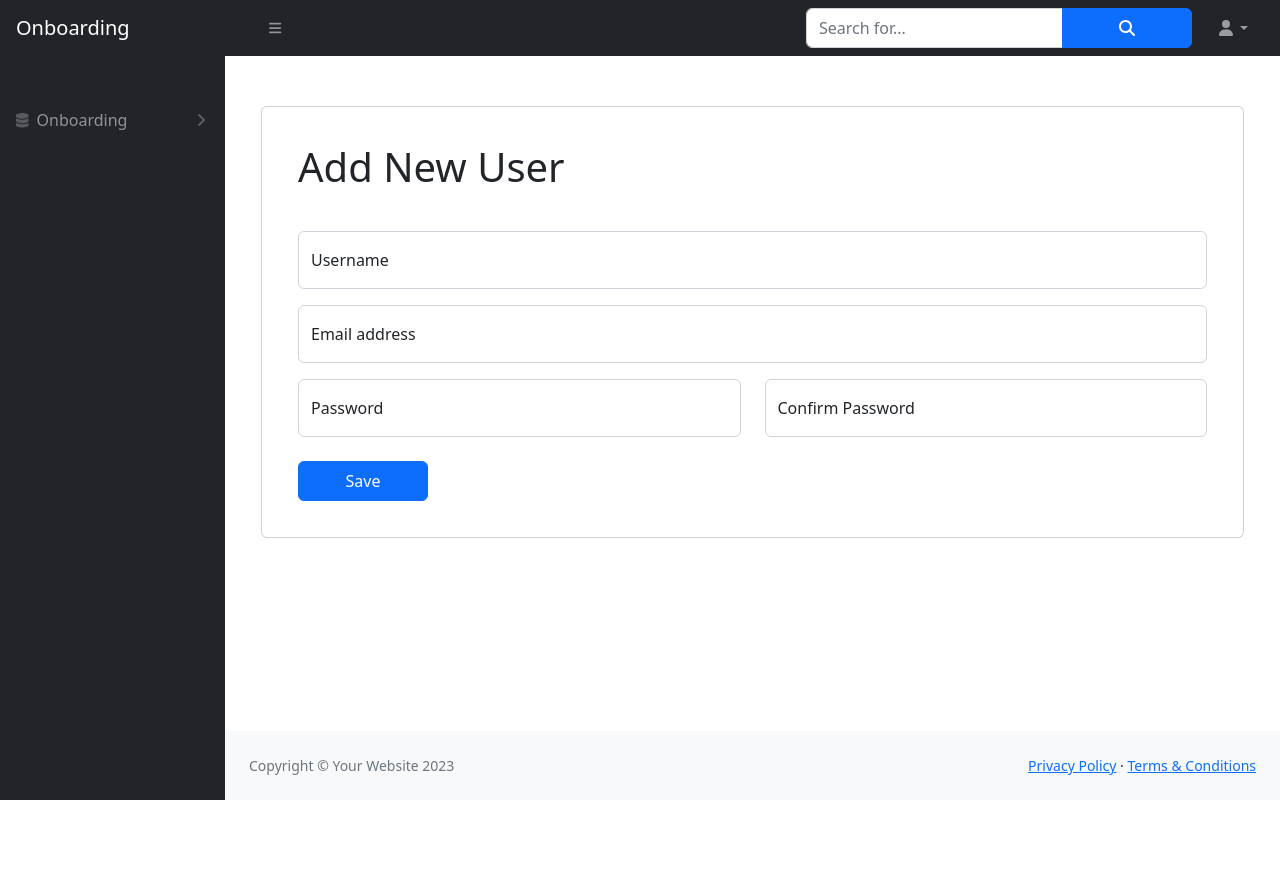
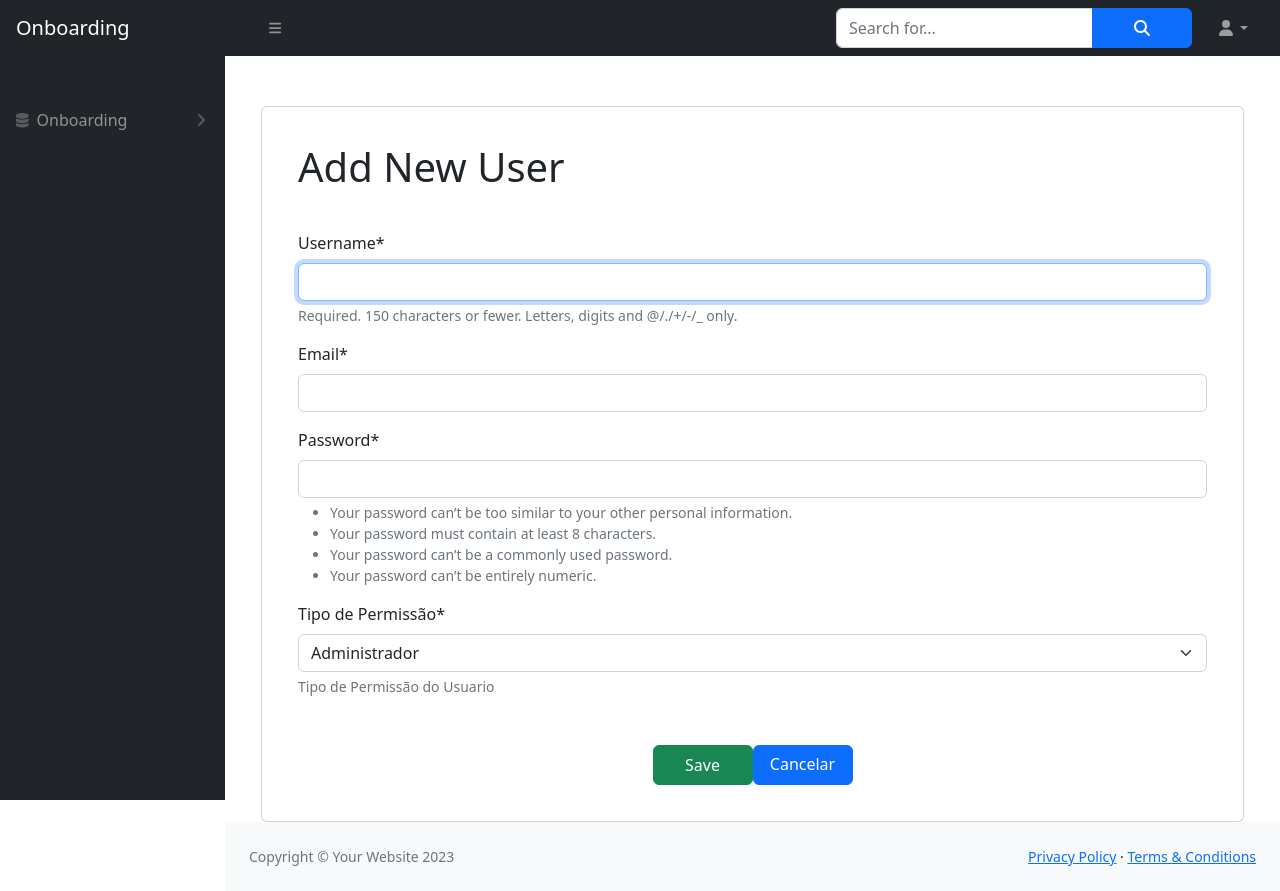
Before and after one commit to Marcos-felip/Gestao-de-Tarefas-Colaborativa, a Django app: page /users/new_user/ in a window 1280 px wide. Before the commit the page ends 800 px from the top, so only its background shows below. Run offline with Django 5.2, Linux system fonts and the light colour scheme; some libraries are stand-ins or nearby versions.

Commit message:
função de deletar usuario em progresso

```diff
--- a/static/css/styles-tarefa.css
+++ b/static/css/styles-tarefa.css
@@ -8,8 +8,3 @@
     height: 40px;
     cursor: pointer;
 }
-
-.btn.btn-primary{
-    float:right;
-    width: 120px;
-}
--- a/static/css/styles-usuario.css
+++ b/static/css/styles-usuario.css
@@ -1,4 +1,3 @@
-.btn.btn-primary{
-    float:right;
-    width: 130px;
+.btn btn-primary{
+    width: 120px;
 }
--- a/templates/account/signup.html
+++ b/templates/account/signup.html
@@ -1,6 +1,6 @@
 {% extends "account/base.html" %}
 {% load static allauth i18n %}
-
+{% load crispy_forms_tags %}
 {% block head_title %}
   {% trans "Create Account" %}
 {% endblock head_title %}
--- a/templates/administration/novo_usuario.html
+++ b/templates/administration/novo_usuario.html
@@ -1,135 +1,29 @@
 {% extends "dashboard/base.html" %}
 {% load static allauth i18n %}
+{% load crispy_forms_tags %}
 {% block title %}
   Novo Usuario{{ block.super }}
 {% endblock title %}
 
 {% block content %}
-{% comment %} Campo para dicionar Novo usuário {% endcomment %}
-
 <div class="container mt-4">
   <div class="card">
     <h1 class="p-3">{% trans "Add New User" %}</h1>
     <div class="card-body">
-      <form method="post" action="{% url 'user_create_view' %}">
+      <form method="post" class="my-class">
         {% csrf_token %}
-        <div class="form-floating mb-3">
-          <input
-            class="form-control {% if form.username.errors %}is-invalid{% endif %}"
-            id="inputUsername"
-            type="text"
-            name="username"
-            placeholder="{% trans 'Username' %}"
-            value="{{ form.username.value|default_if_none:'' }}"
-          />
-          <label for="inputUsername">{% trans "Username" %}</label>
-          {% for error in form.username.errors %}
-          <div class="invalid-feedback">{{ error }}</div>
-          {% endfor %}
-        </div>
-        <div class="form-floating mb-3">
-          <input
-            class="form-control {% if form.email.errors %}is-invalid{% endif %}"
-            id="inputEmail"
-            type="email"
-            name="email"
-            placeholder="{% trans 'Email address' %}"
-            value="{{ form.email.value|default_if_none:'' }}"
-          />
-          <label for="inputEmail">{% trans "Email address" %}</label>
-          {% for error in form.email.errors %}
-          <div class="invalid-feedback">{{ error }}</div>
-          {% endfor %}
-        </div>
-        {% if form.email2 %}
-        <div class="form-floating mb-3">
-          <input
-            class="form-control {% if form.email2.errors %}is-invalid{% endif %}"
-            id="inputEmail2"
-            type="email"
-            name="email2"
-            placeholder="{% trans 'Confirm email address' %}"
-            value="{{ form.email2.value|default_if_none:'' }}"
-          />
-          <label for="inputEmail2">{% trans "Confirm Email Address" %}</label>
-          {% for error in form.email2.errors %}
-          <div class="invalid-feedback">{{ error }}</div>
-          {% endfor %}
-        </div>
-        {% endif %}
-        <div class="row mb-3">
-          <div class="col-md-6">
-            <div class="form-floating mb-3 mb-md-0">
-              <input
-                class="form-control {% if form.password1.errors %}is-invalid{% endif %}"
-                id="inputPassword1"
-                type="password"
-                name="password1"
-                placeholder="{% trans 'Create a password' %}"
-              />
-              <label for="inputPassword1">{% trans "Password" %}</label>
-              {% for error in form.password1.errors %}
-              <div class="invalid-feedback">{{ error }}</div>
-              {% endfor %}
-            </div>
-          </div>
-          <div class="col-md-6">
-            <div class="form-floating mb-3 mb-md-0">
-              <input
-                class="form-control {% if form.password2.errors %}is-invalid{% endif %}"
-                id="inputPassword2"
-                type="password"
-                name="password2"
-                placeholder="{% trans 'Confirm password' %}"
-              />
-              <label for="inputPassword2">{% trans "Confirm Password" %}</label>
-              {% for error in form.password2.errors %}
-              <div class="invalid-feedback">{{ error }}</div>
-              {% endfor %}
-            </div>
+        {{ form|crispy }}
+        <div class="container mt-5">
+          <div class="d-flex justify-content-center">
+            <button type="submit" class="btn btn-success btn-block">
+              {% trans "Save" %}
+            </button>
+            <a href="{% url 'user_list_view' %}" class="btn btn-primary">Cancelar</a>
           </div>
         </div>
-        <div class="mt-4 mb-0">
-          <div class="d-grid">
-            <button type="submit" class="btn btn-primary btn-block">
-              {% trans "Save" %}
-            </button>
-          </div>
-        </div>
-        {{ redirect_field }}
       </form>
     </div>
   </div>
 </div>
 
-{% comment %} Adicionar Usuario a um Time/Equipe {% endcomment %}
-
-{% comment %} <div class="container">
-  <div class="card">
-    <div class="card-header">
-      <h1>Adicionar Associação</h1>
-    </div>
-    <div class="card-body">
-      <form>
-        <div class="mb-3">
-          <label for="usuario" class="form-label">Usuário</label>
-          <div class="input-group">
-            <select class="form-select" id="usuario"></select>
-          </div>
-        </div>
-        <div class="mb-3">
-          <label for="organizacao" class="form-label">Organização</label>
-          <div class="input-group">
-            <select class="form-select" id="organizacao"></select>
-          </div>
-        </div>
-        <div class="mb-3">
-          <label for="permissao" class="form-label">Permissão de tipo</label>
-          <select class="form-select" id="permissao"></select>
-        </div>
-        <button type="submit" class="btn btn-primary">Salvar</button>
-      </form>
-    </div>
-  </div>
-</div> {% endcomment %}
 {% endblock %}
--- a/templates/dashboard/base.html
+++ b/templates/dashboard/base.html
@@ -15,9 +15,9 @@
         <link href="https://cdn.jsdelivr.net/npm/simple-datatables@7.1.2/dist/style.min.css" rel="stylesheet" />
         <link rel="stylesheet" href="https://cdn.jsdelivr.net/npm/bootstrap@5.2.3/dist/css/bootstrap.min.css" integrity="sha384-rbsA2VBKQhggwzxH7pPCaAqO46MgnOM80zW1RWuH61DGLwZJEdK2Kadq2F9CUG65"
         crossorigin="anonymous">
-        <link href="{% static 'css/styles.css' %}" rel="stylesheet" />
         <link href="{% static 'css/styles-tarefa.css' %}" rel="stylesheet" />
         <link href="{% static 'css/styles-usuario.css' %}" rel="stylesheet" />
+        <link href="{% static 'css/styles.css' %}" rel="stylesheet" />
         <script src="https://use.fontawesome.com/releases/v6.3.0/js/all.js" crossorigin="anonymous"></script>
         {% block extrahead %}{% endblock %}
     </head>
--- a/users/forms.py
+++ b/users/forms.py
@@ -1,7 +1,10 @@
+from typing import Any
 from allauth.account.forms import SignupForm
 from .models import Organization, Membership, UserProfile
 from django.contrib.auth.forms import UserCreationForm
 from django import forms
+from django.db import models
+
 
 class OrganizationForm(SignupForm):
     name_organization = forms.CharField(
@@ -33,11 +36,32 @@ class OrganizationForm(SignupForm):
 
 
 class UserMemberForm(UserCreationForm):
+
+    class Permission(models.TextChoices):
+        Administrador = Membership.Permission.ADMIN
+        Colaborador = Membership.Permission.USER
+
     email = forms.EmailField(required=True)
+
+    # Herdando as opçoes que estão na classe Membership
+    type_permission = forms.ChoiceField(
+        choices=Permission.choices,
+        required=True,
+        widget=forms.Select,
+        help_text="Tipo de Permissão do Usuario",
+        label="Tipo de Permissão"
+    )
 
     class Meta:
         model = UserProfile
-        fields = ('username', 'email', 'password1', 'password2')
+        fields = ('username', 'email', 'password1', 'type_permission')
+
+    def __init__(self, *args: Any, **kwargs):
+        super(UserMemberForm,self).__init__(*args, **kwargs)
+        #self.fields['password2'].widget = forms.HiddenInput()
+        del self.fields['password2']
+
+
 
     def save(self, commit=True):
         user = super().save(commit=False)
--- a/users/models.py
+++ b/users/models.py
@@ -19,7 +19,7 @@ class Membership(models.Model):
     class Permission(models.TextChoices):
         OWNER = 'owner', 'Proprietario'
         ADMIN = 'admin', 'Administrador'
-        USER = 'user', 'Usuario'
+        USER = 'user', 'Colaborador'
 
     user = models.ForeignKey(UserProfile, on_delete=models.SET_NULL, null=True)
     organization = models.ForeignKey(Organization, on_delete=models.SET_NULL, null= True)
--- a/users/urls.py
+++ b/users/urls.py
@@ -1,5 +1,5 @@
 from django.urls import path
-from .views import Home, LogoutDashboard, SignupView, Tasks, ListUserView, CreateUser, CreateUserView
+from .views import Home, LogoutDashboard, SignupView, Tasks, ListUserView, CreateUserView, DeleteUserView
 
 
 urlpatterns = [
@@ -8,6 +8,6 @@ urlpatterns = [
     path("signup/", SignupView.as_view(), name="signup"),
     path("tasks/", Tasks.as_view(), name="tasks"),
     path("equipes_list/", ListUserView.as_view(), name="user_list_view"),
-    path("equipes_create/", CreateUser.as_view(), name="user_create"),
-    path("new_user/", CreateUserView.as_view(), name="user_create_view")
+    path("new_user/", CreateUserView.as_view(), name="user_create_view"),
+    path("delete_user/<int:pk>", DeleteUserView.as_view(), name="user_delete_view"),
 ]
--- a/users/views.py
+++ b/users/views.py
@@ -1,60 +1,103 @@
-from django.views.generic import TemplateView, ListView, FormView, CreateView
+from django.views.generic import (
+    TemplateView,
+    ListView,
+    FormView,
+    CreateView,
+    DeleteView,
+)
 from .forms import OrganizationForm, UserMemberForm
 from django.urls import reverse_lazy
-from .models import Membership, Organization
+from .models import Membership, Organization, UserProfile
+from django.shortcuts import get_object_or_404
 
 
 class Home(TemplateView):
-    template_name='dashboard/home.html'
+    template_name = "dashboard/home.html"
 
 
 class LogoutDashboard(TemplateView):
-    template_name = 'account/logout.html'
-
-
-class CreateUser(TemplateView):
-    template_name = 'administration/novo_usuario.html'
+    template_name = "account/logout.html"
 
 
 class Tasks(TemplateView):
-    template_name = 'dashboard/tasks.html' # redirecionamento para (Tarefas)
+    template_name = "dashboard/tasks.html"  # redirecionamento para (Tarefas)
 
 
 class ListUserView(ListView):
-    template_name = 'administration/administração_usuarios.html' # redirecionamento para (Admistração de usuario)
+    template_name = "administration/administração_usuarios.html"
     model = Membership
     paginate_by = 20
-    context_object_name = 'usuarios'
 
     def get_queryset(self):
         # Obtém a organização do usuário atual
+        queryset = super().get_queryset()
+        print(queryset)
+        print(queryset.none())
         user_memberships = Membership.objects.filter(user=self.request.user)
 
         # Todas as organizações do usuário
         user_memberships = self.request.user.membership_set.all()
-        user_organizations = Organization.objects.filter(membership__in=user_memberships)
+        user_organizations = Organization.objects.filter(
+            membership__in=user_memberships
+        )
 
         if user_organizations:
             # Filtra membros com base na organização do usuário atual
-            queryset = Membership.objects.filter(organization__in=user_organizations)
+            queryset = queryset.filter(organization__in=user_organizations)
+        else:
+            queryset = queryset.none()
 
-        return queryset # Retorna uma QuerySet vazia se não houver organização associada
+        return queryset.order_by(
+            "user__username"
+        )  # Retorna uma QuerySet vazia se não houver organização associada
 
 
 class CreateUserView(CreateView):
     form_class = UserMemberForm
-    template_name = 'administration/novo_usuario.html'
-    success_url = reverse_lazy('equipes_list')
+    template_name = "administration/novo_usuario.html"
+    success_url = reverse_lazy("user_list_view")
+
+    def get_context_data(self, **kwargs):
+        context = super().get_context_data(**kwargs)
+        return context
 
     def form_valid(self, form):
-        form.save()
+        # Salva o usuário
+        user = form.save(commit=False)
+        user.save()
+
+        # Obtém o tipo de permissão selecionado
+        type_permission = form.cleaned_data["type_permission"]
+
+        # Obtém a organização do proprietário (usuário logado)
+        current_user = self.request.user
+
+        # Certifique-se de que o usuário logado tem uma associação com uma organização
+        membership = get_object_or_404(
+            Membership, user=current_user, type_permission=Membership.Permission.OWNER
+        )
+        organization = membership.organization
+
+        # Cria o Membership para o novo usuário
+        Membership.objects.create(
+            user=user, organization=organization, type_permission=type_permission
+        )
+
         return super().form_valid(form)
 
 
+class DeleteUserView(DeleteView):
+    model = Membership
+    template_name = "administration/confirm_delete.html"
+    success_url = reverse_lazy("user_list_view")
+
+
 class SignupView(FormView):
-    template_name = 'account/signup.html' # Continua na pagina se obter erro ao ao se registrar
+    template_name = (
+        "account/signup.html"  # Continua na pagina se obter erro ao ao se registrar
+    )
     form_class = OrganizationForm
-    success_url = reverse_lazy('account_login')  # URL para redirecionar após sucesso
+    success_url = reverse_lazy("account_login")  # URL para redirecionar após sucesso
 
     def form_valid(self, form):
         form.save(self.request)  # Salva o usuário no banco de dados
```
Also changed, not shown: projeto/settings.py (+7 -0 lines), templates/administration/administração_usuarios.html (+8 -6 lines), templates/administration/confirm_delete.html (added, +29 -0 lines), db.sqlite3.
